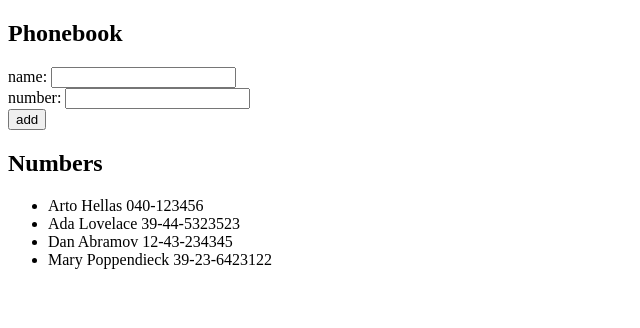
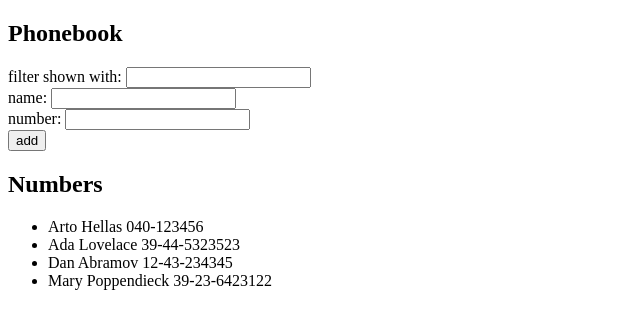
Before and after one commit to GeorgeHarutyunyan/MOOC-Full-Stack-Exercises, a React (Create React App) app: page / in a window 1280 px wide. Shown: the top 328 px of the page, without its empty margins (0-640 px from the left). Built offline with nearby package versions, Linux system fonts and the light colour scheme.

Commit message:
part 2.9 complete

```diff
--- a/src/App.js
+++ b/src/App.js
@@ -10,6 +10,7 @@ const App = () => {
 	  ])
 	const [ newName, setNewName ] = useState('')
 	const [newNumber,setNewNumber] = useState('')
+	const [searchValue,setSearchValue] = useState('')
 
 	const handleNewName = (event) => {
 		setNewName(event.target.value)
@@ -17,6 +18,11 @@ const App = () => {
 
 	const handleNewNumber = (event) => {
 		setNewNumber(event.target.value)
+	}
+
+	const handleSearchValue = (event) => {
+		console.log(searchValue)
+		setSearchValue(event.target.value)
 	}
 
 	const addNewPerson = (event) => {
@@ -36,13 +42,15 @@ const App = () => {
 
 	}
 
-	const rows = () => (
-		persons.map(person => <Person person={person} key={person.name}/>)
-	)
+	const rows = () => {
+		const filteredSearch = persons.filter(person => person.name.toLowerCase().includes(searchValue.toLowerCase()))
+		return filteredSearch.map(person => <Person person={person} key={person.name}/>)
+	}
 
 	return (
     <div>
     	<h2>Phonebook</h2>
+		filter shown with: <input value={searchValue} onChange={handleSearchValue}/>
       	<form onSubmit={addNewPerson}>
         	<div>
 				name: <input value={newName} onChange={handleNewName}/>
--- a/src/components/Person.js
+++ b/src/components/Person.js
@@ -1,6 +1,7 @@
 import React from 'react'
 
 const Person = ({ person }) => {
+  console.log("hi")
     return (
       <li>{person.name} {person.number}</li>
     )
```
